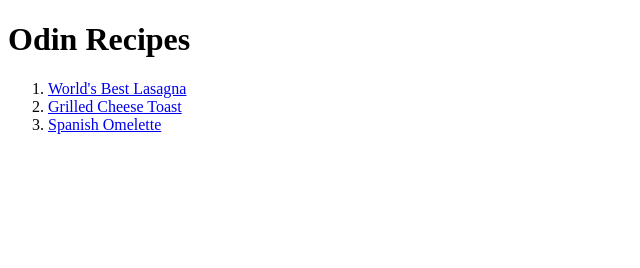
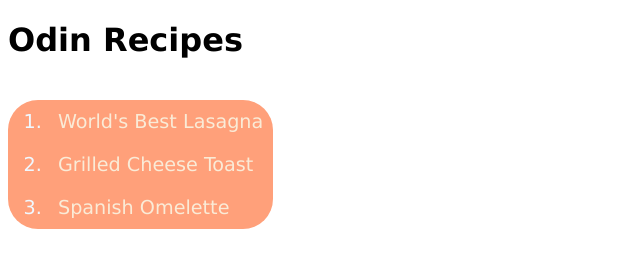
Before and after one commit to LascuTeodor/odin_recipes, a plain HTML site: page index.html in a window 1280 px wide. Shown: the whole page, without its empty margins (0-640 px from the left). Drawn offline with Linux system fonts and the light colour scheme.

Commit message:
Added css file to homepage

```diff
--- a/index.html
+++ b/index.html
@@ -3,11 +3,11 @@
 <head>
     <meta charset="UTF-8">
     <meta name="viewport" content="width=device-width, initial-scale=1.0">
-    <title>Document</title>
+    <title>Homepage</title>
+    <link rel="stylesheet" href="/odin_recipes/style.css">
 </head>
 <body>
     <h1>Odin Recipes</h1>
-
     <ol>
         <li><a href="/odin_recipes/recipes/lasagna.html">World's Best Lasagna</a></li>
         <li><a href="/odin_recipes/recipes/grilledCheeseSandwich.html">Grilled Cheese Toast</a></li>
--- /dev/null
+++ b/style.css
@@ -0,0 +1,28 @@
+*{
+    font-family:'Lucida Sans', 'Lucida Sans Regular', 'Lucida Grande', 'Lucida Sans Unicode', Geneva, Verdana, sans-serif;
+}
+
+ol{
+    display: inline-block;
+    background-color: lightsalmon;
+    font-size: larger;
+    border-radius: 30px;
+
+}
+li{
+    color: aliceblue;
+}
+
+ol li{
+    padding: 10px;
+}
+li:hover{
+    color: black;
+}
+a{
+    text-decoration: none;
+    color: antiquewhite;
+}
+a:hover{
+    color: black;
+}
```
